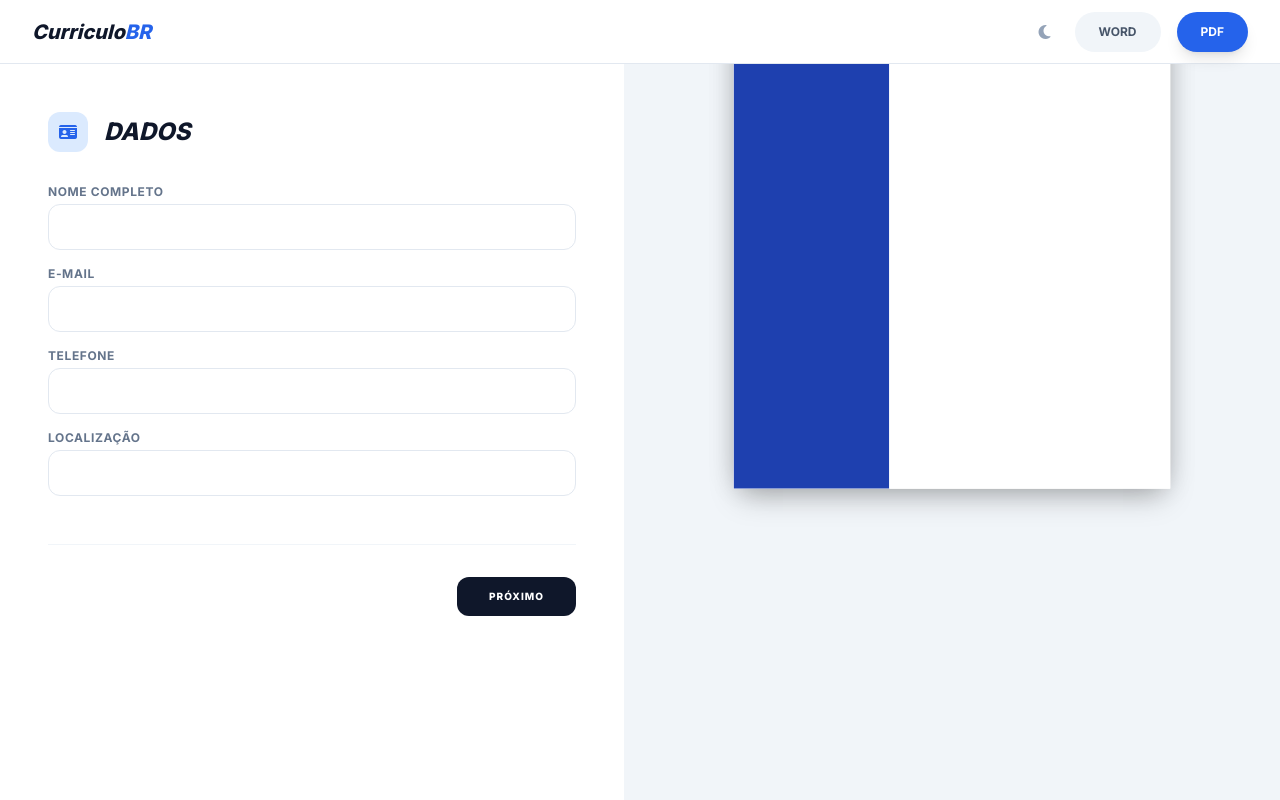
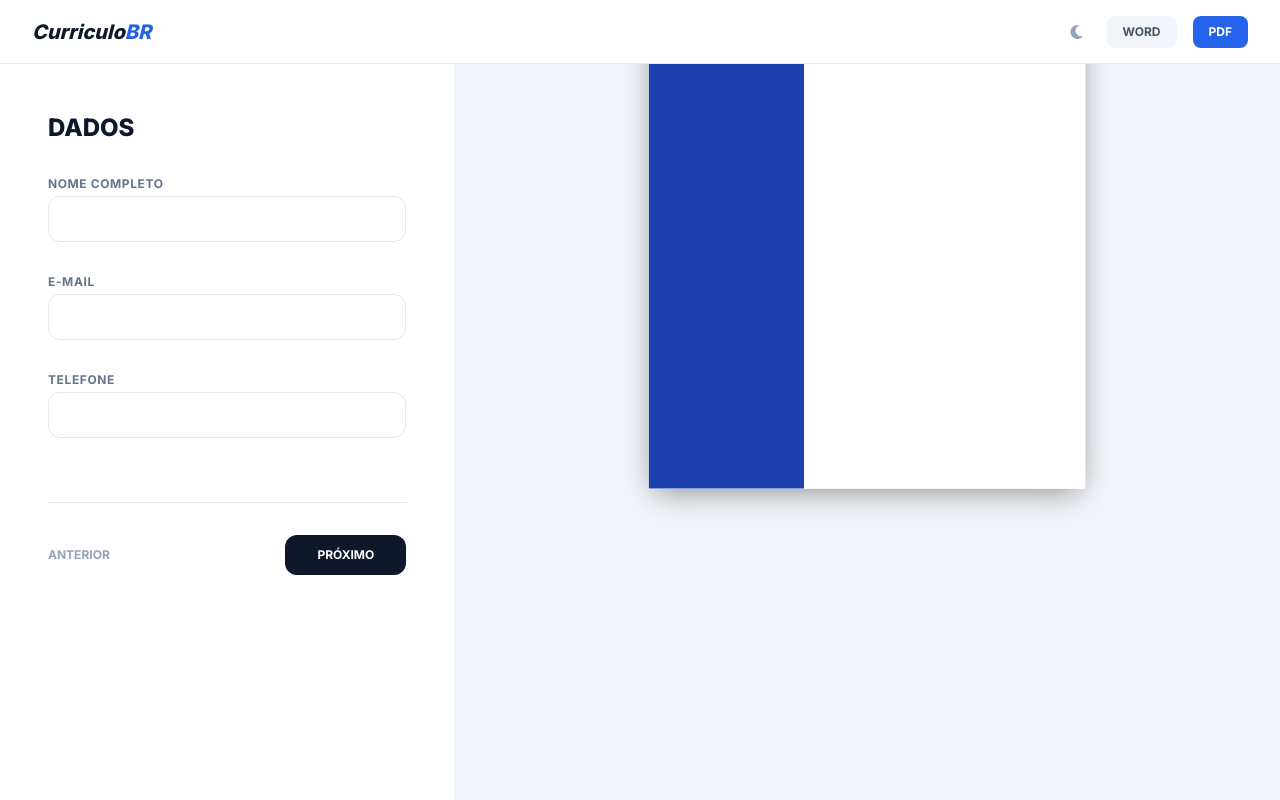
Before and after one commit to tryonBrasil/CurriculoBR, a React (Vite) app: page / in a window 1280 px wide. Both pictures are taken after a click on the button "COMEÇAR". Built offline with nearby package versions, Linux system fonts and the light colour scheme; a web font is replaced by a local one.

Commit message:
Update App.tsx

```diff
--- a/App.tsx
+++ b/App.tsx
@@ -27,9 +27,9 @@ const STEPS = [
 ];
 
 const TEMPLATES = [
-  { id: 'modern_blue', label: 'Modern Blue', desc: 'Profissional e Limpo' },
-  { id: 'executive_navy', label: 'Executive Navy', desc: 'Premium e Luxuoso' },
-  { id: 'modern_vitae', label: 'Modern Vitae', desc: 'Elegante e Espaçoso' },
+  { id: 'modern_blue', label: 'Modern Blue' },
+  { id: 'executive_navy', label: 'Executive Navy' },
+  { id: 'modern_vitae', label: 'Modern Vitae' },
 ];
 
 export default function App() {
@@ -41,13 +41,11 @@ export default function App() {
   const [fontSize, setFontSize] = useState(12);
   const [fontFamily, setFontFamily] = useState<string>("'Inter', sans-serif");
   const [isDarkMode, setIsDarkMode] = useState(false);
-  const [isSidebarOpen, setIsSidebarOpen] = useState(true);
   const [toast, setToast] = useState<{ message: string; type: 'error' | 'success' } | null>(null);
 
   const { data, updateData } = useResumeHistory(INITIAL_RESUME_DATA);
   const previewContainerRef = useRef<HTMLDivElement>(null);
 
-  // CORREÇÃO DO ERRO TS2367: activeTab agora é dinâmico e baseado nos STEPS
   const activeTab = STEPS[currentStep]?.id || 'info';
 
   useEffect(() => {
@@ -55,13 +53,11 @@ export default function App() {
     else document.documentElement.classList.remove('dark');
   }, [isDarkMode]);
 
-  const handlePrint = () => window.print();
-
   if (view === 'home') {
     return (
       <div className="min-h-screen bg-white dark:bg-slate-900 flex flex-col items-center justify-center p-6 text-center">
-        <h1 className="text-6xl font-black mb-4 dark:text-white uppercase italic">Curriculo<span className="text-blue-600">BR</span></h1>
-        <button onClick={() => setView('templates')} className="bg-blue-600 text-white px-12 py-4 rounded-full font-bold uppercase tracking-widest shadow-2xl hover:bg-blue-700 transition-all">
+        <h1 className="text-6xl font-black mb-4 dark:text-white italic">Curriculo<span className="text-blue-600">BR</span></h1>
+        <button onClick={() => setView('templates')} className="bg-blue-600 text-white px-12 py-4 rounded-full font-bold uppercase shadow-2xl hover:scale-105 transition-all">
           Começar
         </button>
       </div>
@@ -69,84 +65,68 @@ export default function App() {
   }
 
   return (
-    <div className="h-screen flex flex-col bg-white dark:bg-slate-950 overflow-hidden transition-colors duration-300">
+    <div className="h-screen flex flex-col bg-white dark:bg-slate-950 overflow-hidden">
       {toast && <Toast message={toast.message} type={toast.type} onClose={() => setToast(null)} />}
 
-      <nav className="no-print h-16 border-b border-slate-200 dark:border-slate-800 flex items-center justify-between px-8 bg-white dark:bg-slate-900 z-50">
+      <nav className="h-16 border-b border-slate-200 dark:border-slate-800 flex items-center justify-between px-8 bg-white dark:bg-slate-900 z-50">
         <div className="font-black text-xl dark:text-white italic cursor-pointer" onClick={() => setView('home')}>
           Curriculo<span className="text-blue-600">BR</span>
         </div>
-        <div className="flex gap-4">
+        <div className="flex gap-4 items-center">
           <button onClick={() => setIsDarkMode(!isDarkMode)} className="p-2 text-slate-400">
              <i className={`fas ${isDarkMode ? 'fa-sun' : 'fa-moon'}`}></i>
           </button>
-          <button onClick={() => exportToDocx(data)} className="bg-slate-100 dark:bg-slate-800 text-slate-600 dark:text-slate-300 px-6 py-2 rounded-full text-xs font-bold uppercase">Word</button>
-          <button onClick={handlePrint} className="bg-blue-600 text-white px-6 py-2 rounded-full text-xs font-bold uppercase shadow-lg">PDF</button>
+          <button onClick={() => exportToDocx(data)} className="bg-slate-100 dark:bg-slate-800 text-slate-600 px-4 py-2 rounded-lg text-xs font-bold">WORD</button>
+          <button onClick={() => window.print()} className="bg-blue-600 text-white px-4 py-2 rounded-lg text-xs font-bold">PDF</button>
         </div>
       </nav>
 
-      <div className="flex-1 flex overflow-hidden relative">
-        {/* Lado do Editor */}
-        <div className={`flex-1 flex flex-col transition-all duration-300 ${mobileView === 'editor' ? 'flex' : 'hidden md:flex'}`}>
-          <div className="flex-1 overflow-y-auto p-8 lg:p-12">
+      <div className="flex-1 flex overflow-hidden">
+        <div className={`flex-1 overflow-y-auto p-8 lg:p-12 ${mobileView === 'editor' ? 'block' : 'hidden md:block'}`}>
           <div className="max-w-2xl mx-auto">
-              <div className="flex items-center gap-4 mb-8">
-                <div className="w-10 h-10 bg-blue-100 dark:bg-blue-900/30 rounded-xl flex items-center justify-center text-blue-600">
-                  <i className={`fas ${STEPS[currentStep].icon}`}></i>
-                </div>
-                <h2 className="text-2xl font-black uppercase italic dark:text-white">{STEPS[currentStep].label}</h2>
-              </div>
+            <h2 className="text-2xl font-black mb-8 uppercase dark:text-white">{STEPS[currentStep].label}</h2>
 
             <div className="space-y-6">
               {activeTab === 'info' && (
-                  <div className="space-y-4">
+                <div className="grid grid-cols-1 gap-4">
                   <Input label="Nome Completo" value={data.fullName} onChange={(val) => updateData({...data, fullName: val})} />
                   <Input label="E-mail" value={data.email} onChange={(val) => updateData({...data, email: val})} />
                   <Input label="Telefone" value={data.phone} onChange={(val) => updateData({...data, phone: val})} />
-                    <Input label="Localização" value={data.location} onChange={(val) => updateData({...data, location: val})} />
                 </div>
               )}
 
               {activeTab === 'summary' && (
                 <div className="space-y-4">
-                    <Input label="Resumo Profissional" value={data.summary} onChange={(val) => updateData({...data, summary: val})} isTextArea />
+                  {/* CORREÇÃO: Removido isTextArea para evitar erro TS2322 */}
+                  <Input
+                    label="Resumo Profissional"
+                    value={data.summary || ''}
+                    onChange={(val) => updateData({...data, summary: val})}
+                  />
                 </div>
               )}
-
-                {/* Outras abas podem ser adicionadas aqui seguindo o mesmo padrão */}
             </div>
 
-              <div className="mt-12 flex justify-between items-center border-t border-slate-100 dark:border-slate-800 pt-8">
-                <button
-                  disabled={currentStep === 0}
-                  onClick={() => setCurrentStep(prev => prev - 1)}
-                  className="text-slate-400 font-bold uppercase text-[10px] tracking-widest disabled:opacity-0"
-                >
-                  Anterior
-                </button>
-                <button
-                  onClick={() => currentStep < STEPS.length - 1 ? setCurrentStep(prev => prev + 1) : handlePrint()}
-                  className="bg-slate-900 dark:bg-white dark:text-slate-900 text-white px-8 py-3 rounded-xl font-black text-[10px] uppercase tracking-widest"
-                >
+            <div className="mt-12 flex justify-between pt-8 border-t dark:border-slate-800">
+              <button disabled={currentStep === 0} onClick={() => setCurrentStep(prev => prev - 1)} className="text-slate-400 font-bold uppercase text-xs">Anterior</button>
+              <button onClick={() => currentStep < STEPS.length - 1 ? setCurrentStep(prev => prev + 1) : window.print()} className="bg-slate-900 dark:bg-white dark:text-slate-900 text-white px-8 py-3 rounded-xl font-bold uppercase text-xs">
                 {currentStep === STEPS.length - 1 ? 'Finalizar' : 'Próximo'}
               </button>
             </div>
           </div>
         </div>
-        </div>
 
-        {/* Lado do Preview */}
-        <div ref={previewContainerRef} className={`flex-1 bg-slate-100 dark:bg-slate-950 overflow-hidden relative transition-all duration-300 ${mobileView === 'preview' ? 'flex' : 'hidden md:flex'} items-center justify-center p-4`}>
-          <div className="origin-top transition-transform duration-300 shadow-2xl bg-white" style={{ transform: `scale(${previewScale})` }}>
+        <div className={`flex-1 bg-slate-100 dark:bg-slate-950 items-center justify-center p-4 ${mobileView === 'preview' ? 'flex' : 'hidden md:flex'}`}>
+           <div className="origin-top shadow-2xl bg-white" style={{ transform: `scale(${previewScale})` }}>
               <ResumePreview data={data} template={template} fontSize={fontSize} fontFamily={fontFamily} />
            </div>
         </div>
       </div>
 
-      {/* Switcher Mobile */}
-      <div className="md:hidden fixed bottom-6 left-1/2 -translate-x-1/2 bg-white dark:bg-slate-800 shadow-2xl rounded-full p-1 border border-slate-200 dark:border-slate-700 flex z-50">
-        <button onClick={() => setMobileView('editor')} className={`px-6 py-2 rounded-full text-[10px] font-black uppercase transition-all ${mobileView === 'editor' ? 'bg-blue-600 text-white' : 'text-slate-400'}`}>Editar</button>
-        <button onClick={() => setMobileView('preview')} className={`px-6 py-2 rounded-full text-[10px] font-black uppercase transition-all ${mobileView === 'preview' ? 'bg-blue-600 text-white' : 'text-slate-400'}`}>Ver PDF</button>
+      {/* Botões Mobile */}
+      <div className="md:hidden fixed bottom-6 left-1/2 -translate-x-1/2 bg-white dark:bg-slate-800 shadow-2xl rounded-full p-1 flex z-50 border dark:border-slate-700">
+        <button onClick={() => setMobileView('editor')} className={`px-6 py-2 rounded-full text-[10px] font-black uppercase ${mobileView === 'editor' ? 'bg-blue-600 text-white' : 'text-slate-400'}`}>Editar</button>
+        <button onClick={() => setMobileView('preview')} className={`px-6 py-2 rounded-full text-[10px] font-black uppercase ${mobileView === 'preview' ? 'bg-blue-600 text-white' : 'text-slate-400'}`}>Ver</button>
       </div>
     </div>
   );
```
Lines whose indentation alone changed are shown as unchanged.
